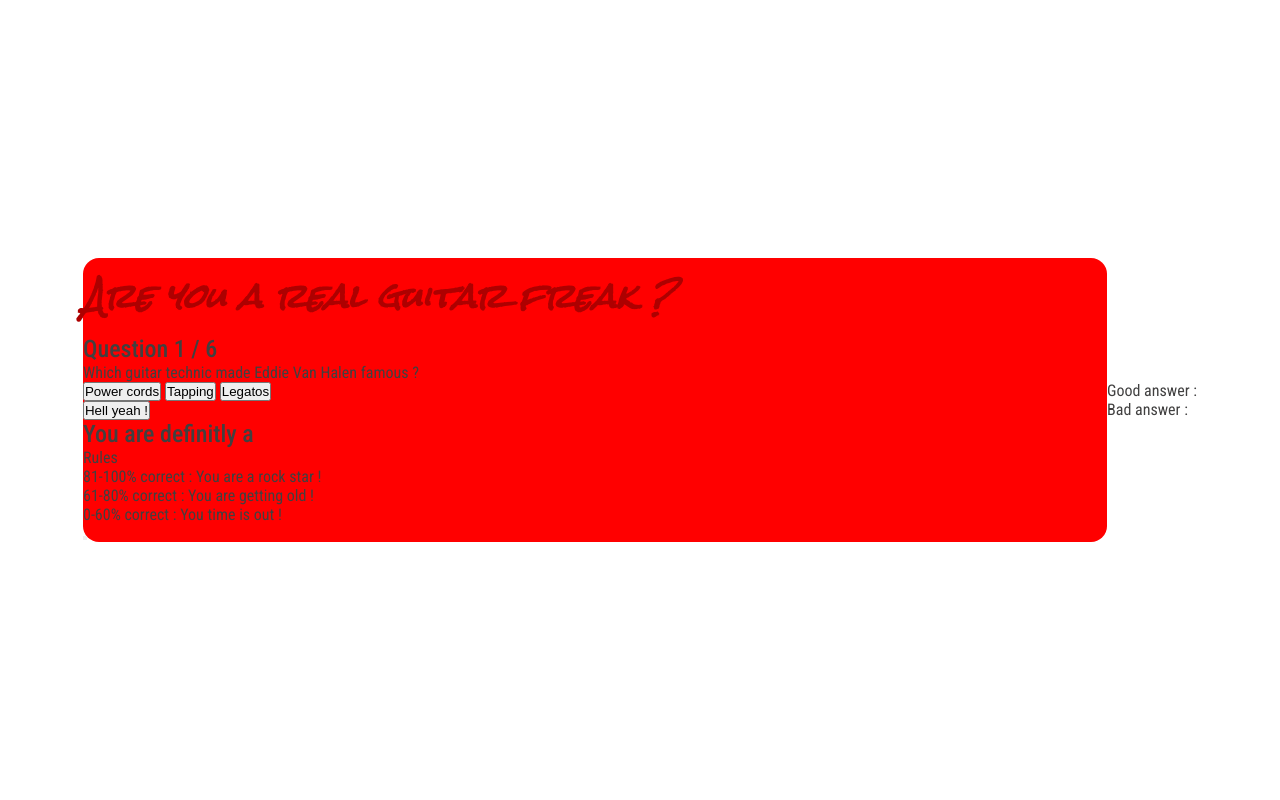
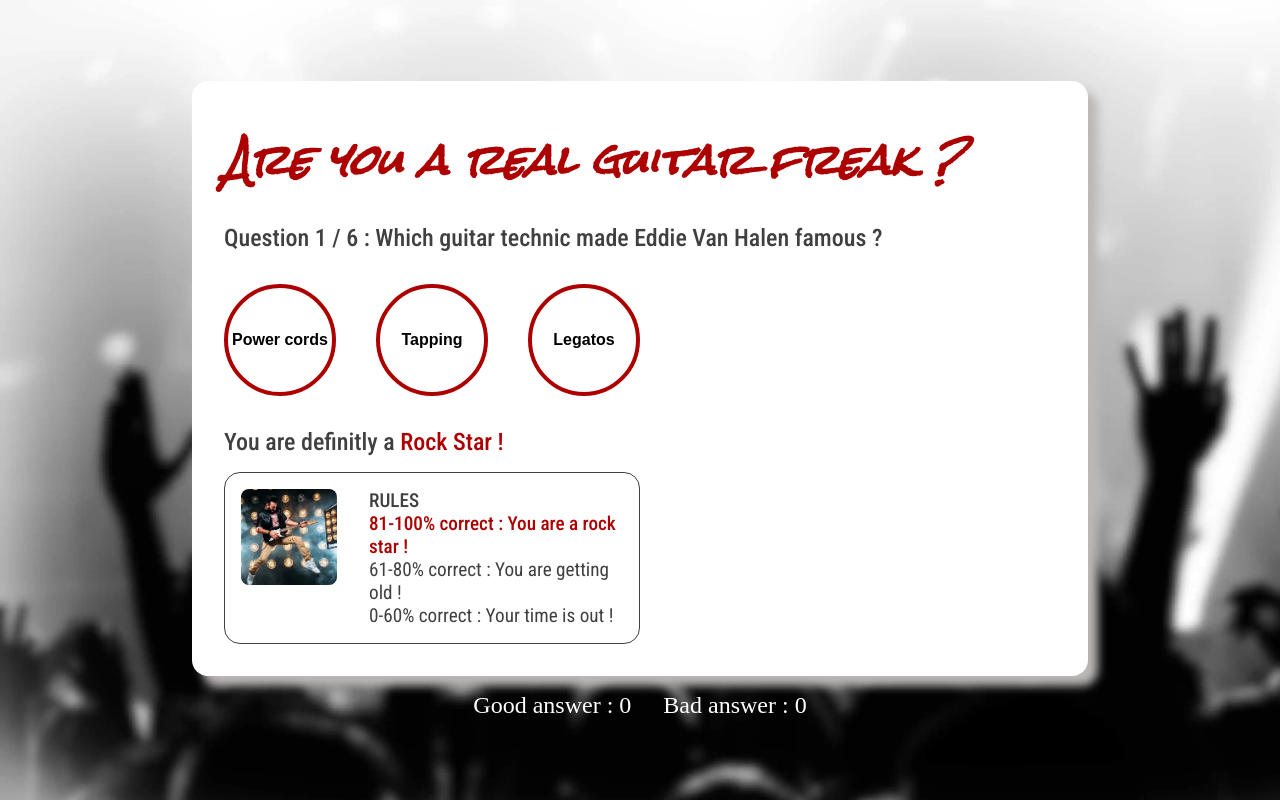
Before and after one commit to PhilippeItsMe/ci-portfoli02-js, a plain HTML site: page index.html in a window 1280 px wide. Drawn offline with Linux system fonts and the light colour scheme.

Commit message:
Enchance design

```diff
--- a/assets/css/style.css
+++ b/assets/css/style.css
@@ -1,11 +1,4 @@
 @import url('https://fonts.googleapis.com/css2?family=Roboto+Condensed:ital,wght@0,100..900;1,100..900&family=Rock+Salt&display=swap');
-
-:root {
-    --red: #AD0000;
-    --brun: #3A1D02;
-    --antracite: #414040;
-    --white: #ffffff;
-}
 
 * {
     margin: 0px;
@@ -13,11 +6,18 @@
     box-sizing: border-box;
 }
 
+/* Colorimetrie */
+:root {
+    --red: #AD0000;
+    --yellow: #FBB03B;
+    --antracite: #414040;
+    --white: #ffffff;
+}
+
 /* Typographie */
-
 h1 {
     font-family: "Rock Salt", cursive;
-    font-size: 2rem;
+    font-size: 2.5rem;
     font-weight: 600;
     font-style: italic;
     color: var(--red);
@@ -29,14 +29,25 @@ h2 {
     font-weight: 500;
     font-style: normal;
     color: var(--antracite);
+    margin-top: 1rem;
+    margin-bottom: 1rem;
 }
 
 p {
     font-family: "Roboto Condensed", sans-serif;
-    font-size: 1rem;
+    font-size: 1.2rem;
     font-weight: 400;
     font-style: normal;
     color: var(--antracite);
+}
+
+#inred {
+    color: var(--red);
+}
+
+#first {
+    font-weight: 500;
+    color: var(--red);
 }
 
 /* Containers */
@@ -44,12 +55,66 @@ p {
 body {
     min-height: 100vh;
     display: flex;
+    flex-direction: column;
     align-items: center;
     justify-content: center;
+    background-color: var(--brun);
+    background-image: url('../images/concertdesktop.webp');
+    background-size: cover;
+    background-repeat: no-repeat;
 }
 
 main {
-    background-color: red;
+    background-color: var(--white);
     border-radius: 1rem;
-    width: 80%;
+    width: 70%;
+    box-shadow: 10px 10px 10px #bcb8b8;
+    padding: 2rem;
 }
+
+#answersrow {
+    display: flex;
+    flex-direction: row;
+    justify-content: space-between;
+    padding: 1rem 0;
+    width: 50%;
+}
+
+#resultsrow {
+    display: flex;
+    flex-direction: row;
+    padding: 1rem;
+    border: 1px solid var(--antracite);
+    border-radius: 1rem;
+    width: 50%;
+}
+
+footer {
+    display: flex;
+    flex-direction: row;
+    justify-content: space-around;
+    gap: 2rem;
+    padding-top: 1rem;
+    color: var(--white);
+    font-size: 1.5rem;
+}
+
+/* Buttons */
+
+button {
+    height: 7rem;
+    width: 7rem;
+    border: 4px solid var(--red);
+    border-radius: 90%;
+    background-color: var(--white);
+    font-weight: 600;
+    font-size: 1rem;
+}
+
+/* Results section */
+
+#resultsillustration {
+    height: 6rem;
+    margin-right: 2rem;
+    border-radius: 0.5rem;
+}
--- a/index.html
+++ b/index.html
@@ -16,35 +16,32 @@
 
 <body>
     <main>
+        <h1>Are you a real guitar freak ?</h1>
         <section id="questions">
-            <h1>Are you a real guitar freak ?</h1>
-            <h2>Question 1 / 6</h2>
-            <p>Which guitar technic made Eddie Van Halen famous ?</p>
-            <div id="answers">
+            <h2>Question 1 / 6 : Which guitar technic made Eddie Van Halen famous ?</h2>
+            <div id="answersrow">
                 <button id="answer1">Power cords</button>
                 <button id="answer2">Tapping</button>
                 <button id="answer3">Legatos</button>
             </div>
-            <button id="submit">Hell yeah !</button>
         </section>
         <section id="results">
-            <h2>You are definitly a </h2>
-            <div>
-                <div> </div>
+            <h2>You are definitly a <span id="inred">Rock Star !</span></h2>
+            <div id="resultsrow">
+                <img id="resultsillustration" src="assets/images/star.webp" alt="Rock star picture">
                 <div>
-                    <p>Rules</p>
-                    <p>81-100% correct : You are a rock star !</p>
-                    <p>61-80% correct : You are getting old !</p>
-                    <p>0-60% correct : You time is out !</p>
+                    <p style="font-weight: 500; text-transform: uppercase;">Rules</p>
+                    <p id="first">81-100% correct : You are a rock star !</p>
+                    <p id="second">61-80% correct : You are getting old !</p>
+                    <p id="third">0-60% correct : Your time is out !</p>
                 </div>
                 <div> </div>
             </div>
-            <button id="next"></button>
         </section>
     </main>
     <footer>
-        <p>Good answer : </p>
-        <p>Bad answer : </p>
+        <div>Good answer : 0</div>
+        <div>Bad answer : 0</div>
     </footer>
 
 
```
Also changed, not shown: assets/images/concertdesktop.webp (added), assets/images/old.webp (added), assets/images/star.webp (added), assets/images/timeout.webp (added).
